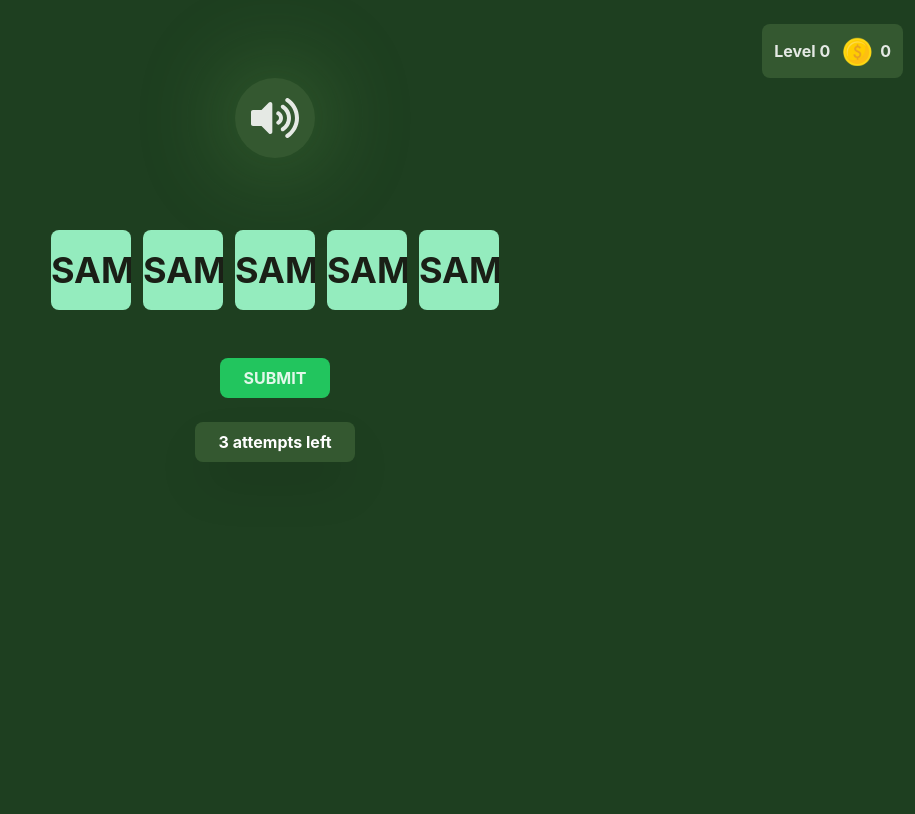
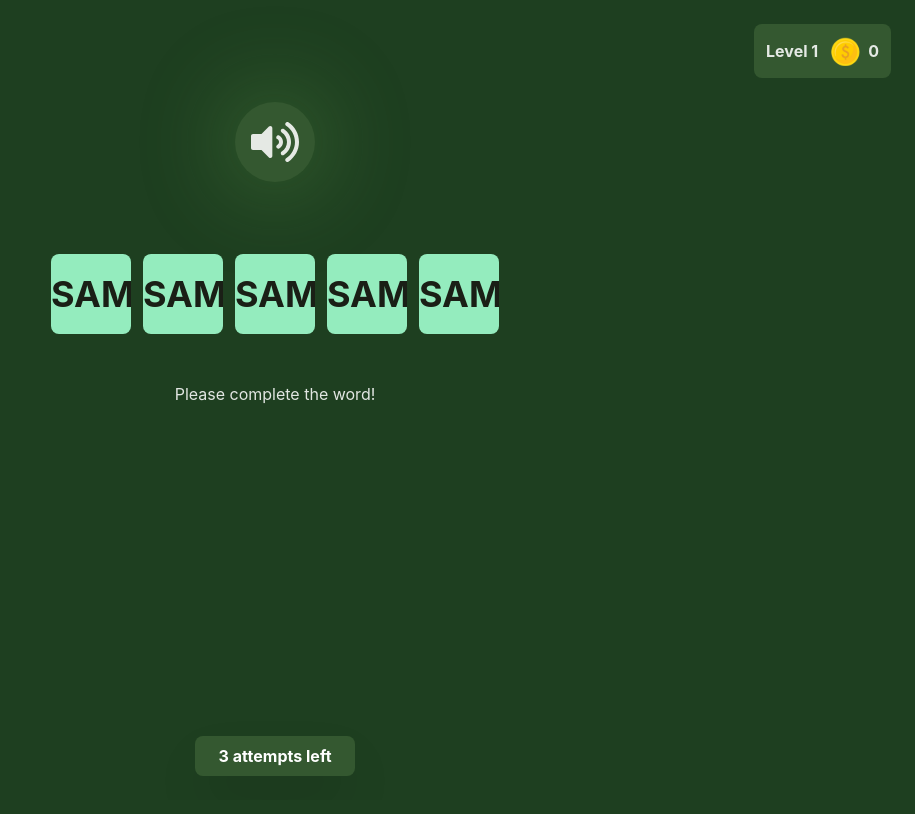
Before and after one commit to adityayadav71/spelling-bee-game, a React (Vite) app: page / in a window 1280 px wide. Both pictures are taken after typing "Sample", "Sample", "Sample", "Sample", "Sample" into the empty fields and a click on the button "SUBMIT". Shown: the top 814 px of the page, without its empty margins (365-1280 px from the left). Built offline with nearby package versions, Linux system fonts and the light colour scheme.

Commit message:
modified updateWord function

```diff
--- a/index.html
+++ b/index.html
@@ -4,7 +4,7 @@
     <meta charset="UTF-8" />
     <link rel="icon" type="image/svg+xml" href="/vite.svg" />
     <meta name="viewport" content="width=device-width, initial-scale=1.0" />
-    <title>Vite + React</title>
+    <title>Spelling Bee</title>
   </head>
   <body>
     <div id="root"></div>
--- a/src/App.jsx
+++ b/src/App.jsx
@@ -1,7 +1,7 @@
 import Home from './components/Home/Home'
 function App() {
   return (
-    <div className="App">
+    <div className="h-full">
       <Home />
     </div>
   )
--- a/src/components/Home/Home.jsx
+++ b/src/components/Home/Home.jsx
@@ -1,47 +1,53 @@
-import React, { useState, useEffect } from "react";
+import React, { useState } from "react";
 import coinsImage from "../../assets/svg/coinsImage.svg";
 import { FaVolumeUp } from "react-icons/fa";
 
 const Home = () => {
   const [points, setPoints] = useState(0);
-  const [level, setLevel] = useState(0);
+  const [level, setLevel] = useState(1);
   const [attempts, setAttempts] = useState(3);
-  const word = "harsh";
+  const [message, setMessage] = useState();
+  const word = "HARSH";
   const wordarr = word.split("");
-  const checkword = [];
+  let checkword = [];
 
-  const updateWord = (e) => {
-    const id = e.target.dataset.id;
-    checkword[id] = e.target.value;
-    const id1 = parseInt(id, 10) + 1;
-    if (id1 < wordarr.length) {
-      document.getElementById(`input-${id1}`).focus();
+  const updateWord = (e, index) => {
+    const input = e.target;
+    const value = e.target.value;
+    checkword = [...wordarr];
+    checkword[index] = value;
+    if (e.key === "Backspace" && index - 1 >= 0) {
+      input.value = "";
+      input.previousElementSibling.focus();
+    } else if (value !== "" && index + 1 < wordarr.length) {
+      input.nextElementSibling.focus();
     }
   };
 
-  const calculatedata = ()=>{
+  const calculatedata = () => {
     const finalword = checkword.join("");
-    console.log(finalword);
-      if(finalword.length != wordarr.length){
-        window.alert("Fill Complete Word");
-      }
-      else if (finalword == word) {
-        setPoints((prevPoints) => prevPoints + 10);
-        setLevel((prevLevel) => prevLevel + 1);
-      } else if(attempts>0 && finalword != word) {
-        setAttempts((prevAttempts) => prevAttempts - 1);
-      }
-  }
+    if (finalword.length !== wordarr.length) {
+      setMessage(<p>Please complete the word!</p>);
+    } else if (finalword === word) {
+      setPoints((prevPoints) => prevPoints + 10);
+      setLevel((prevLevel) => prevLevel + 1);
+      setMessage(<p>You got it!</p>);
+    } else if (attempts > 0 && finalword != word) {
+      setAttempts((prevAttempts) => prevAttempts - 1);
+      setMessage(<p>Oh oh!</p>);
+    }
+  };
+
   return (
-    <>
-      <div className="ml-auto mr-3 mt-6 w-fit rounded-lg p-3 flex flex-row items-center gap-x-3 bg-secondary">
+    <div className="flex flex-col h-full">
+      <div className="ml-auto mt-6 mr-6 w-fit rounded-lg p-3 flex flex-row items-center gap-x-3 bg-secondary">
         <p className="font-bold">Level {level}</p>
         <div className="flex flex-row items-center gap-x-2 font-bold">
           <img src={coinsImage} alt="Coins" />
           <p>{points}</p>
         </div>
       </div>
-      <main className="flex flex-col items-center justify-center gap-y-6 ml-auto mr-auto w-fit">
+      <main className="flex flex-col items-center justify-center gap-y-6 ml-auto mr-auto w-fit grow p-6">
         <div className="flex flex-row items-center justify-center w-20 h-20 rounded-full bg-secondary shadow shadow-speakerShadow mb-12">
           <FaVolumeUp className="text-5xl" />
         </div>
@@ -49,8 +55,7 @@ const Home = () => {
           {wordarr.map((item, index) => (
             <input
               type="text"
-              id={`input-${index}`}
-              onChange={updateWord}
+              onKeyUp={(e) => updateWord(e, index)}
               data-id={index}
               key={index}
               maxLength="1"
@@ -58,10 +63,20 @@ const Home = () => {
             />
           ))}
         </div>
-        <button onClick={calculatedata} className="rounded-lg px-6 py-2 bg-green-500 font-bold">SUBMIT</button>
-        <div className="bg-secondary text-white px-3 py-2 rounded-lg w-40 font-bold text-center shadow shadow-2xl hover:cursor-pointer">{attempts} attempts left</div>
+        {message || (
+          <button onClick={calculatedata} className="rounded-lg px-6 py-2 bg-green-500 font-bold">
+            SUBMIT
+          </button>
+        )}
+        {attempts ? (
+          <div className="mt-auto bg-secondary text-white px-3 py-2 rounded-lg w-40 font-bold text-center shadow shadow-2xl hover:cursor-pointer">{attempts} attempts left</div>
+        ) : (
+          <div className="mt-auto text-2xl">
+            The word was <span className="bg-red-500 rounded-lg px-3 py-2 text-white font-bold">{word}</span>
+          </div>
+        )}
       </main>
-    </>
+    </div>
   );
 };
 
--- a/src/index.css
+++ b/src/index.css
@@ -16,6 +16,10 @@
   -moz-osx-font-smoothing: grayscale;
 }
 
+#root {
+  height: 100vh;
+}
+
 body {
   width: 100%;
   min-height: 100vh;
```
Also changed, not shown: 1 other file (tests, documents, lock files or other folders).
